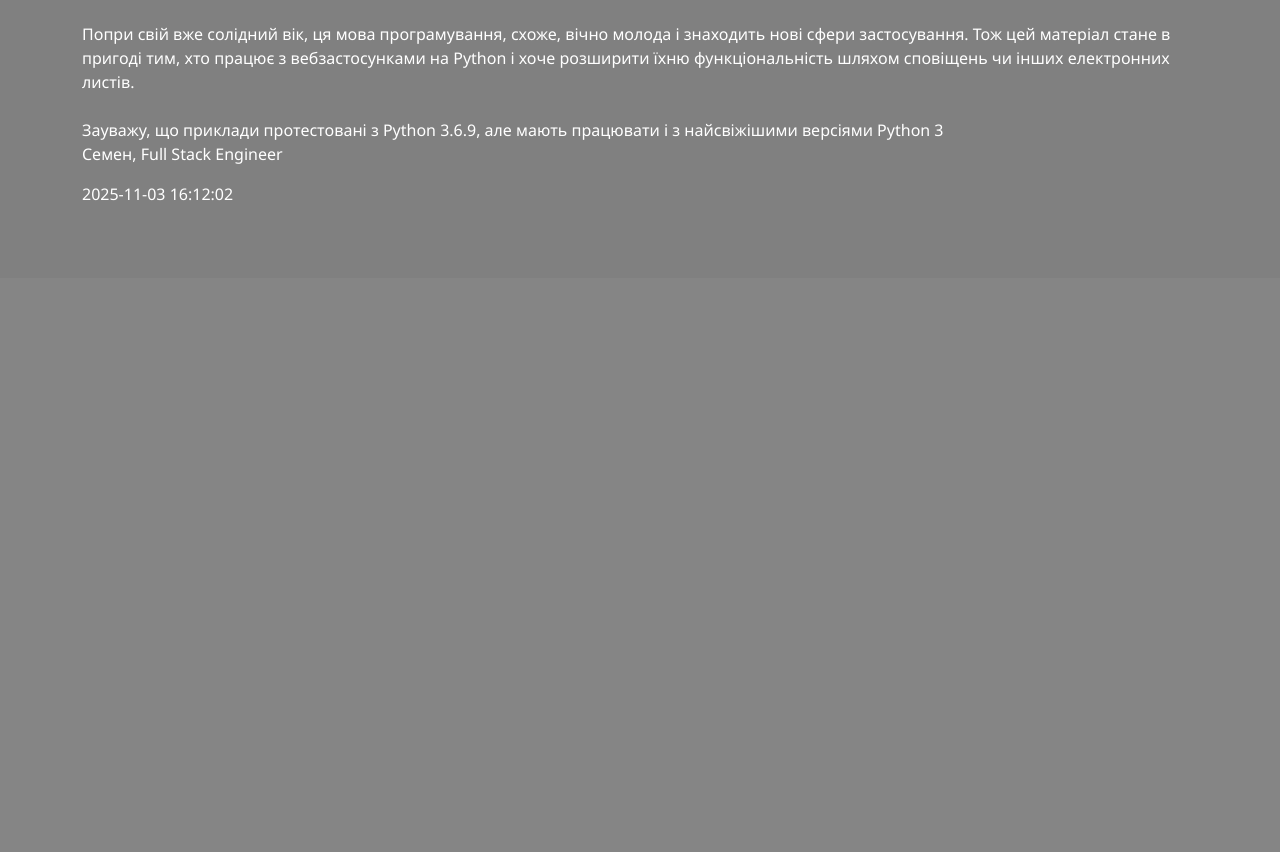
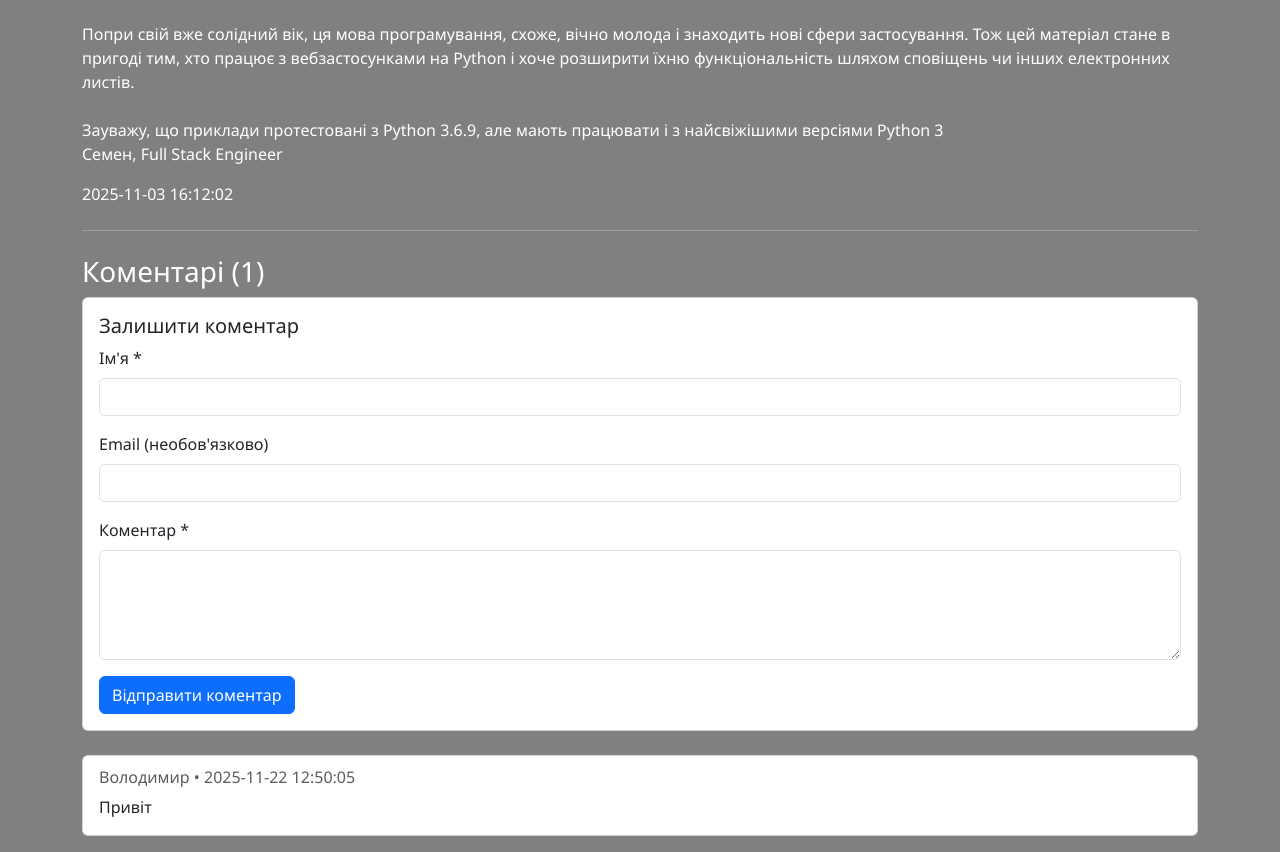
Before and after one commit to volodymyrlogika/blog_flask, a Flask app: page /article/1 in a window 1280 px wide. Shown: the part 522-1374 px from the top of the page. Before the commit the page ends 722 px from the top, so only its background shows below. Run offline with Flask 3, Linux system fonts and the light colour scheme; data comes from the database, SQL or seed files in the repository; both versions use the stored data as it was after the commit.

Commit message:
Додавання коментарів

```diff
--- a/app.py
+++ b/app.py
@@ -54,6 +54,23 @@ def get_articles_by_category(category_id):
     conn.close()
     return data
 
+def get_comments(article_id):
+    conn = sqlite3.connect('blog.db')
+    conn.row_factory = sqlite3.Row
+    cursor = conn.cursor()
+    cursor.execute('''SELECT * FROM comments WHERE article_id=? ORDER BY created_at DESC''', [article_id])
+    data = cursor.fetchall()
+    conn.close()
+    return data
+
+def add_comment(article_id, author_name, author_email, content):
+    conn = sqlite3.connect('blog.db')
+    cursor = conn.cursor()
+    cursor.execute('''INSERT INTO comments (article_id, author_name, author_email, content)
+                      VALUES (?, ?, ?, ?)''', [article_id, author_name, author_email, content])
+    conn.commit()
+    conn.close()
+
 
 @app.route("/") # Вказуємо url-адресу для виклику функції
 def index():
@@ -63,11 +80,20 @@ def index():
     return render_template("index.html", articles=articles, message=message, name="Володимир", categories=categories) #Результат, що повертається у браузер
 
 
-@app.route("/article/<int:article_id>")
+@app.route("/article/<int:article_id>", methods=['GET', 'POST'])
 def article_page(article_id):
+    if request.method == 'POST':
+        author_name = request.form.get('author_name')
+        author_email = request.form.get('author_email')
+        content = request.form.get('content')
+
+        if author_name and content:
+            add_comment(article_id, author_name, author_email, content)
+
     article = get_article(article_id)
     categories = get_all_categories()
-    return render_template('article_page.html', article=article, categories=categories)
+    comments = get_comments(article_id)
+    return render_template('article_page.html', article=article, categories=categories, comments=comments)
 
 @app.route("/search")
 def search_page():
--- a/templates/article_page.html
+++ b/templates/article_page.html
@@ -17,6 +17,51 @@
         <div class="card-title" style="white-space: pre-wrap; ">{{article.content | safe  }}</div>
         <p class="card-text">{{article.author}}</p>
         <p class="card-text">{{article.created_at}}</p>
+
+        <hr class="my-4">
+
+        <!-- Секція коментарів -->
+        <h3>Коментарі ({{ comments|length }})</h3>
+
+        <!-- Форма для додавання коментаря -->
+        <div class="card mb-4">
+            <div class="card-body">
+                <h5 class="card-title">Залишити коментар</h5>
+                <form method="POST">
+                    <div class="mb-3">
+                        <label for="author_name" class="form-label">Ім'я *</label>
+                        <input type="text" class="form-control" id="author_name" name="author_name" required>
+                    </div>
+                    <div class="mb-3">
+                        <label for="author_email" class="form-label">Email (необов'язково)</label>
+                        <input type="email" class="form-control" id="author_email" name="author_email">
+                    </div>
+                    <div class="mb-3">
+                        <label for="content" class="form-label">Коментар *</label>
+                        <textarea class="form-control" id="content" name="content" rows="4" required></textarea>
+                    </div>
+                    <button type="submit" class="btn btn-primary">Відправити коментар</button>
+                </form>
+            </div>
+        </div>
+
+        <!-- Список коментарів -->
+        <div class="comments-list">
+            {% for comment in comments %}
+            <div class="card mb-3">
+                <div class="card-body">
+                    <h6 class="card-subtitle mb-2 text-muted">
+                        {{ comment.author_name }}
+                        {% if comment.author_email %}
+                        ({{ comment.author_email }})
+                        {% endif %}
+                        • {{ comment.created_at }}
+                    </h6>
+                    <p class="card-text" style="white-space: pre-wrap;">{{ comment.content }}</p>
+                </div>
+            </div>
+            {% endfor %}
+        </div>
     </div>
 
     <script src="https://cdn.jsdelivr.net/npm/bootstrap@5.3.8/dist/js/bootstrap.bundle.min.js" integrity="sha384-FKyoEForCGlyvwx9Hj09JcYn3nv7wiPVlz7YYwJrWVcXK/BmnVDxM+D2scQbITxI" crossorigin="anonymous"></script>
```
Also changed, not shown: blog.db, 1 other file.
